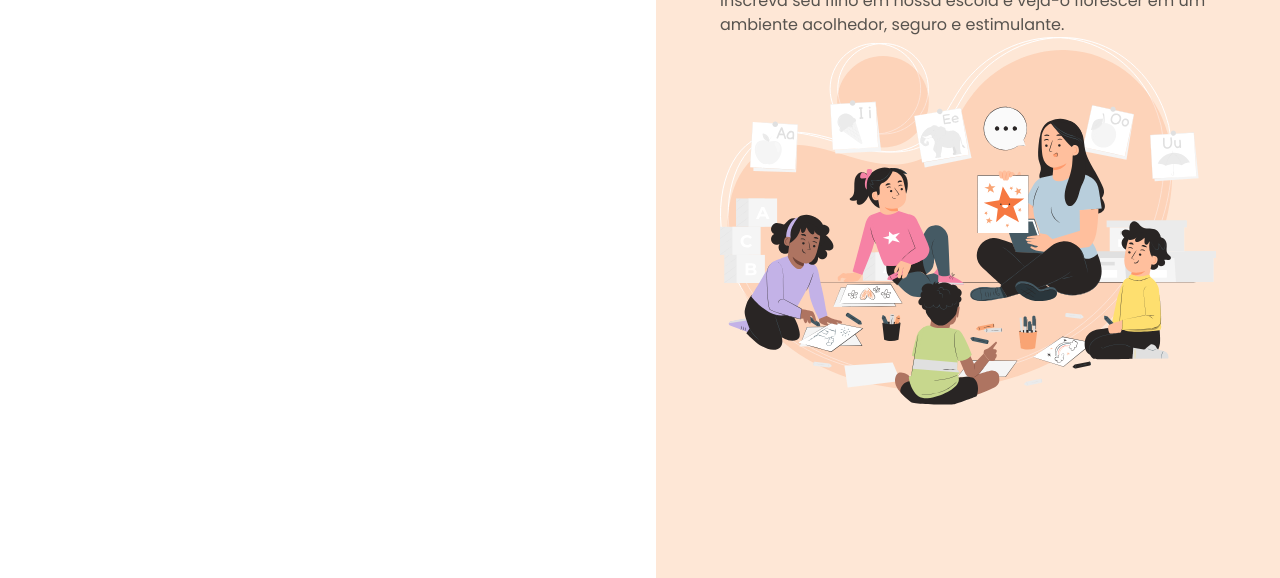
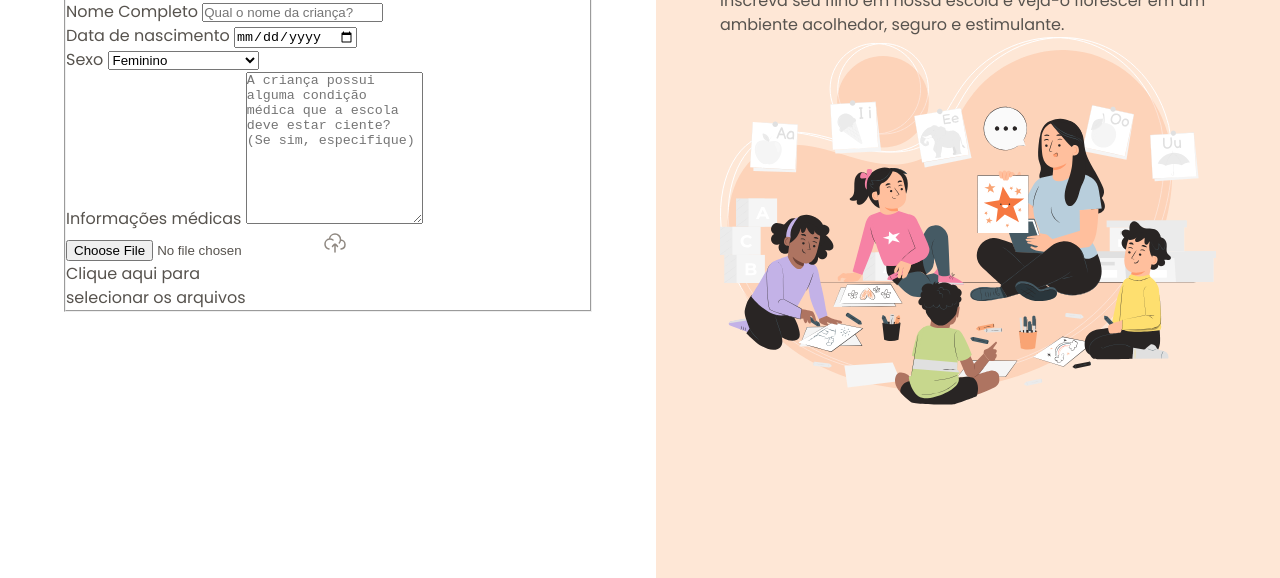
Before and after one commit to lucas-abreu56/formulario-de-matricula, a plain HTML site: page index.html in a window 1280 px wide. Shown: the part 222-800 px from the top of the page. Drawn offline with Linux system fonts and the light colour scheme.

Commit message:
Iniciando o formulário

```diff
--- a/index.html
+++ b/index.html
@@ -20,6 +20,45 @@
                 </div>
                 <h1>Formulário de matrícula</h1>
                 <p>Preencha os dados abaixo para matricular seu filho na escola de educação infantil Estrelas do Amanhã.</p>
+
+                <form method="post" enctype="multipart/form-data">
+                    <fieldset class="child-info">
+
+                        <legend>Informações da criança</legend>
+
+                        <div class="input-wrapper">
+                            <label for="fullname">Nome Completo</label>
+                            <input id="fullname" name="fullname" type="text" placeholder="Qual o nome da criança?">
+                        </div>
+
+                        <div class="input-wrapper">
+                            <label for="birth-date">Data de nascimento</label>
+                            <input type="date" id="birth-date" name="birth-date" lang="pt-BR">
+                        </div>
+
+                        <div class="select-wrapper">
+                            <label for="gender">Sexo</label>
+                            <select name="gender" id="gender">
+                                <option value="female">Feminino</option>
+                                <option value="male">Masculino</option>
+                                <option value="na">Prefiro não responder</option>
+                            </select>
+                        </div>
+
+                        <div class="textarea-wrapper">
+                            <label for="medical-info">Informações médicas</label>
+                            <textarea name="medical-info" id="medical-info" cools="30" rows="10" placeholder="A criança possui alguma condição médica que a escola deve estar ciente? (Se sim, especifique)"></textarea>
+                        </div>
+
+                        <div class="droparea-wrapper">
+                            <label for=""></label>
+                            <input type="file" name="birth-file" id="birth-file">
+                            <img src="./assets/icons/cloud-upload.svg" alt="">
+                            <p>Clique aqui para <br> selecionar os arquivos</p>
+                        </div>
+
+                    </fieldset>
+                </form>
             </div>
         </main>
         <aside>
```
